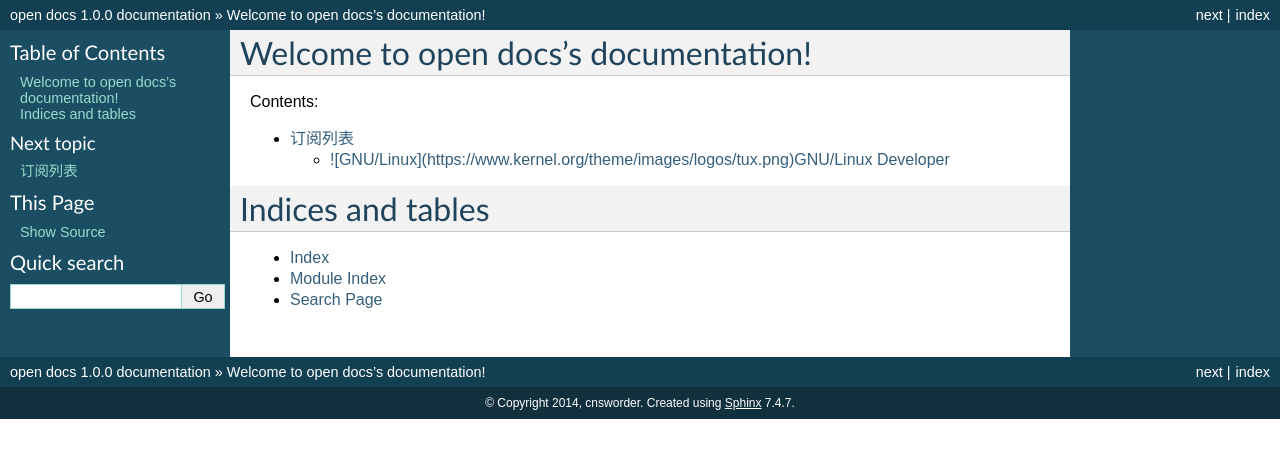
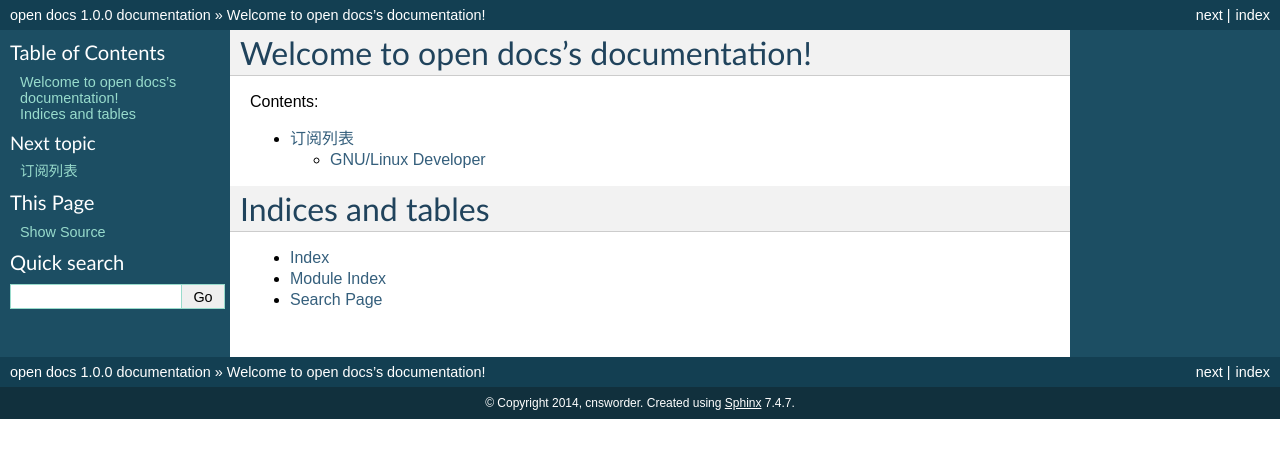
Before and after one commit to cnsworder/docs, a Sphinx documentation site: the page built from source/index.rst, in a window 1280 px wide. Shown: the top 458 px of the page. Built offline with Sphinx 7.4.7, drawn with Linux system fonts in a browser that asks for light colours; formulas are drawn with MathJax 3.

Commit message:
Update alpha1.rst

```diff
--- a/source/publication/alpha1.rst
+++ b/source/publication/alpha1.rst
@@ -1,5 +1,6 @@
+.. image:: https://www.kernel.org/theme/images/logos/tux.png
 ------------------------------------------------------------------------------------
-![GNU/Linux](https://www.kernel.org/theme/images/logos/tux.png)GNU/Linux Developer
+GNU/Linux Developer
 ------------------------------------------------------------------------------------
 
 **`kernel stable:3.12.5`**
```
